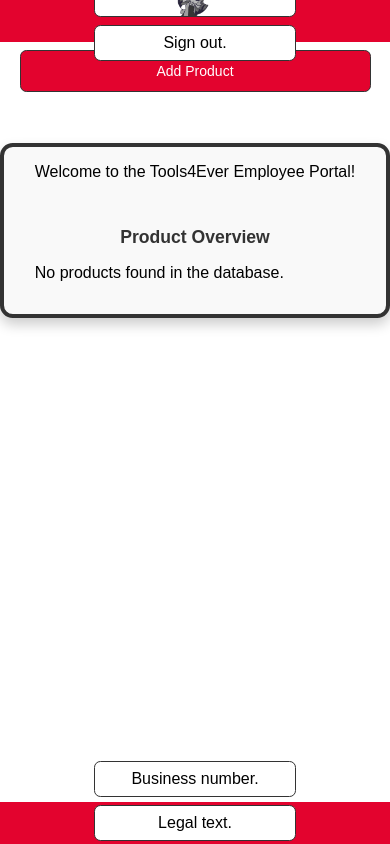
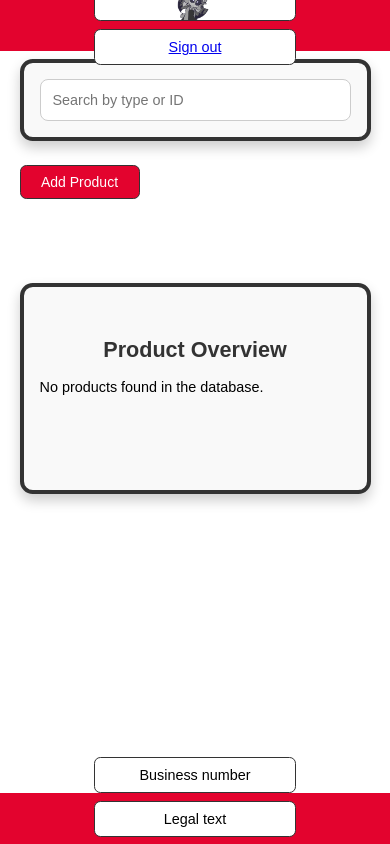
Before and after one commit to alexljn5/alexljn5s-fullstack-project, a PHP site: page /dashboard.php in a window 390 px wide. Run offline with PHP 8.4, Linux system fonts and the light colour scheme; data that the repository does not hold is empty.

Commit message:
Overhauled dashboard.php
Overhauled dashboard.php, still a lot of work needed.

```diff
--- a/src/dashboard.php
+++ b/src/dashboard.php
@@ -1,5 +1,4 @@
 <?php
-// dashboard.php
 $servername = "mysql-db";
 $username = "alexljn5";
 $password = "password";
@@ -64,6 +63,7 @@ $conn->close();
     <title>Tools4Ever Dashboard!</title>
     <link href="styles.css" rel="stylesheet">
     <script src="javascript/dashboard.js"></script>
+    <script src="javascript/searchbar.js"></script>
 </head>
 
 <body>
@@ -73,11 +73,15 @@ $conn->close();
                 <img src="img/logoplaceholder.webp" alt="Placeholder Logo">
             </div>
             <div class="signout-box">
-                <p>Sign out.</p>
+                <a href="logout.php">Sign out</a>
             </div>
         </header>
     </div>
-    <p>hi</p>
+    <div class="search-bar-container">
+        <form method="POST" action="">
+            <input type="text" id="searchbar" placeholder="Search by type or ID">
+        </form>
+    </div>
     <div class="addproductbutton">
         <button type="button" onclick="toggleForm()">Add Product</button>
         <div class="add-product-form" id="addProductForm" style="display: none;">
@@ -96,11 +100,7 @@ $conn->close();
             </form>
         </div>
     </div>
-
     <div class="input-container">
-        <div class="welcome-box">
-            <p>Welcome to the Tools4Ever Employee Portal!</p>
-        </div>
         <div class="product-overview">
             <h2>Product Overview</h2>
             <?php if (!empty($products)): ?>
@@ -119,27 +119,19 @@ $conn->close();
             <?php endif; ?>
         </div>
     </div>
-
     <div class="footer-container">
         <footer>
             <div class="business-number-box">
-                <p>Business number.</p>
+                <p>Business number</p>
             </div>
             <div class="legal-text-box">
-                <p>Legal text.</p>
+                <p>Legal text</p>
             </div>
             <div class="copyright-box">
-                <p>Copyright.</p>
+                <p>Copyright</p>
             </div>
         </footer>
     </div>
-
-    <script>
-        function toggleForm() {
-            const form = document.getElementById('addProductForm');
-            form.style.display = form.style.display === 'none' ? 'block' : 'none';
-        }
-    </script>
 </body>
 
 </html>
--- a/src/styles.css
+++ b/src/styles.css
@@ -1,7 +1,6 @@
 body {
     margin: 0;
     font-family: Arial, sans-serif;
-    /* Added for better readability */
 }
 
 .header-container {
@@ -127,9 +126,14 @@ footer {
 }
 
 .input-container {
-    display: grid;
-    justify-content: center;
+    display: flex;
+    /* use flexbox instead of grid */
+    flex-direction: column;
+    /* stack children vertically */
+    justify-content: flex-start;
+    /* align from the top */
     align-items: center;
+    /* center horizontally */
     margin-top: 7vh;
     margin-bottom: 7vh;
     border: 0.3rem solid #333;
@@ -141,7 +145,11 @@ footer {
     margin-left: auto;
     margin-right: auto;
     min-height: 20vh;
+    max-height: 80vh;
+    overflow-y: auto;
+    /* scrollable */
     gap: 1rem;
+    box-sizing: border-box;
 }
 
 .welcome-box {
@@ -182,96 +190,14 @@ footer {
     display: flex;
     justify-content: center;
     align-items: center;
+    cursor: pointer;
 }
 
-.addproductbutton {
-    max-width: 40vw;
-    /* Changed to match input-container for centering */
-    margin: 1rem auto;
-    /* Centered with margin */
-    text-align: left;
+.signout-box p {
+    margin: 0;
+    color: #333;
 }
 
-.addproductbutton button {
-    background-color: #e3032e;
-    /* Red to match theme */
-    color: white;
-    padding: 0.5rem 1rem;
-    border: 0.1rem solid #333;
-    border-radius: 0.4rem;
-    cursor: pointer;
-    font-size: 0.875rem;
-    transition: background-color 0.3s;
-    width: auto;
-    /* Allow button to size naturally */
-}
-
-.addproductbutton button:hover {
-    background-color: #c40227;
-    /* Darker red on hover */
-}
-
-/* Styles for the hidden form - stacked vertically */
-.add-product-form {
-    max-width: 40vw;
-    margin: 1rem auto;
-    background-color: #fff;
-    padding: 1rem;
-    border: 0.3rem solid #333;
-    border-radius: 0.8rem;
-    box-shadow: 0 0.4rem 0.8rem rgba(0, 0, 0, 0.2);
-    display: block;
-    /* Ensure it's block-level */
-}
-
-.add-product-form label {
-    display: block;
-    /* Stack labels under each other */
-    margin: 0.5rem 0 0.2rem;
-    color: #333;
-    font-weight: bold;
-    width: 100%;
-    text-align: left;
-}
-
-.add-product-form input {
-    display: block;
-    /* Stack inputs under labels */
-    width: 100%;
-    /* Full width for stacking */
-    padding: 0.5rem;
-    font-size: 0.875rem;
-    border: 0.1rem solid #ccc;
-    border-radius: 0.4rem;
-    margin-bottom: 0.5rem;
-    box-sizing: border-box;
-    /* Include padding in width */
-}
-
-.add-product-form button {
-    background-color: #e3032e;
-    color: white;
-    padding: 0.5rem 1rem;
-    border: 0.1rem solid #333;
-    border-radius: 0.4rem;
-    cursor: pointer;
-    margin-right: 0.5rem;
-    margin-top: 0.5rem;
-}
-
-.add-product-form button[type="button"] {
-    background-color: #ccc;
-}
-
-.add-product-form button:hover {
-    background-color: #c40227;
-}
-
-.add-product-form button[type="button"]:hover {
-    background-color: #bbb;
-}
-
-/* Product overview styles */
 .product-overview {
     margin-top: 1rem;
     width: 100%;
@@ -285,10 +211,12 @@ footer {
 
 .product-grid {
     display: grid;
-    grid-template-columns: repeat(auto-fit, minmax(15rem, 1fr));
+    grid-template-columns: repeat(auto-fit, minmax(10rem, 1fr));
     gap: 1rem;
     padding: 0.5rem;
     width: 100%;
+    min-width: 0;
+    box-sizing: border-box;
 }
 
 .product-card {
@@ -308,7 +236,6 @@ footer {
 .product-card h3 {
     margin: 0 0 0.5rem;
     color: #e3032e;
-    /* Red to match theme */
     font-size: 1.2rem;
 }
 
@@ -321,8 +248,178 @@ footer {
     color: #000;
 }
 
-/* Media Query for Responsive Design (enhanced for mobile) */
-@media screen and (max-width: 600px) {
+.addproductbutton {
+    display: flex;
+    justify-content: flex-start;
+    padding-right: 90rem;
+    padding-top: 2rem;
+    max-width: 40vw;
+    margin: 0.5rem auto;
+    padding-left: 0.5rem;
+    position: relative;
+}
+
+.addproductbutton button {
+    background-color: #e3032e;
+    color: white;
+    padding: 0.5rem 1rem;
+    border: 0.1rem solid #333;
+    border-radius: 0.4rem;
+    cursor: pointer;
+    font-size: 0.875rem;
+    transition: background-color 0.3s;
+    width: auto;
+    min-width: 120px;
+}
+
+.addproductbutton button:hover {
+    background-color: #c40227;
+}
+
+.addproductbutton button:focus {
+    outline: 0.2rem solid #e3032e;
+}
+
+.add-product-form {
+    position: absolute;
+    top: 100%;
+    left: 0.5rem;
+    width: calc(40vw - 1rem);
+    max-width: 400px;
+    background-color: #f9f9f9;
+    padding: 1rem;
+    border: 0.3rem solid #333;
+    border-radius: 0.8rem;
+    box-shadow: 0 0.4rem 0.8rem rgba(0, 0, 0, 0.2);
+    z-index: 10;
+    display: none;
+}
+
+.add-product-form label {
+    display: block;
+    margin: 0.5rem 0 0.2rem;
+    color: #333;
+    font-weight: bold;
+    text-align: left;
+}
+
+.add-product-form input {
+    display: block;
+    width: 100%;
+    padding: 0.5rem;
+    font-size: 0.875rem;
+    border: 0.1rem solid #ccc;
+    border-radius: 0.4rem;
+    margin-bottom: 0.5rem;
+    box-sizing: border-box;
+}
+
+.add-product-form input:focus {
+    outline: 0.2rem solid #e3032e;
+}
+
+.add-product-form button {
+    background-color: #e3032e;
+    color: white;
+    padding: 0.5rem 1rem;
+    border: none;
+    border-radius: 0.4rem;
+    cursor: pointer;
+    margin-right: 0.5rem;
+    margin-top: 0.5rem;
+    transition: background-color 0.3s;
+}
+
+.add-product-form button[type="button"] {
+    background-color: #ccc;
+}
+
+.add-product-form button:hover {
+    background-color: #c40227;
+}
+
+.add-product-form button[type="button"]:hover {
+    background-color: #bbb;
+}
+
+.add-product-form button:focus {
+    outline: 0.2rem solid #e3032e;
+}
+
+.search-bar-container {
+    max-width: 40vw;
+    margin: 6vh auto 0.5rem;
+    padding: 0.5rem;
+    background-color: #f9f9f9;
+    border: 0.3rem solid #333;
+    border-radius: 0.8rem;
+    box-shadow: 0 0.4rem 0.8rem rgba(0, 0, 0, 0.2);
+    box-sizing: border-box;
+    display: flex;
+    justify-content: center;
+    align-items: center;
+}
+
+.search-bar-container form {
+    width: 100%;
+    margin: 0;
+    padding: 0;
+}
+
+.search-bar-container input#searchbar {
+    width: 100%;
+    padding: 0.5rem;
+    font-size: 0.875rem;
+    border: 0.1rem solid #ccc;
+    border-radius: 0.5rem;
+    box-sizing: border-box;
+}
+
+.search-bar-container input#searchbar:focus {
+    outline: 0.2rem solid #e3032e;
+}
+
+@media screen and (max-width: 1024px) {
+
+    .input-container,
+    .addproductbutton {
+        max-width: 60vw;
+    }
+
+    .add-product-form {
+        width: calc(60vw - 1.5rem);
+        max-width: 400px;
+        left: 0.75rem;
+    }
+
+    .product-grid {
+        grid-template-columns: repeat(auto-fit, minmax(8rem, 1fr));
+        gap: 0.75rem;
+        width: 100%;
+        min-width: 0;
+    }
+
+    .addproductbutton {
+        padding-left: 0.75rem;
+    }
+
+    .search-bar-container {
+        max-width: 60vw;
+        padding: 0.75rem;
+    }
+
+    .search-bar-container input#searchbar {
+        padding: 0.75rem;
+        font-size: 0.875rem;
+    }
+
+    .input-container {
+        max-height: 75vh;
+        padding: 0.75rem;
+    }
+}
+
+@media screen and (max-width: 768px) {
 
     header,
     footer {
@@ -344,67 +441,148 @@ footer {
         height: 4vh;
     }
 
-    .input-container {
-        max-width: 90vw;
-        /* Increased for mobile */
+    .input-container,
+    .addproductbutton {
+        max-width: 70vw;
         padding: 1rem;
-        margin-top: 6vh;
-        /* Adjust for fixed header */
-        margin-bottom: 6vh;
-        /* Adjust for fixed footer */
-        min-height: auto;
-        /* Allow natural height */
+        gap: 0.75rem;
+    }
+
+    .add-product-form {
+        width: calc(70vw - 2rem);
+        max-width: 400px;
+        left: 1rem;
+        padding: 1rem;
     }
 
     .input-boxes input {
-        width: 90vw;
-        /* Full width on mobile */
+        width: 50vw;
         max-width: 250px;
+    }
+
+    .product-grid {
+        grid-template-columns: repeat(auto-fit, minmax(8rem, 1fr));
+        gap: 0.5rem;
+        width: 100%;
+        min-width: 0;
+    }
+
+    .addproductbutton {
+        padding-left: 1rem;
+    }
+
+    .search-bar-container {
+        max-width: 70vw;
+        padding: 1rem;
+    }
+
+    .search-bar-container input#searchbar {
+        padding: 0.75rem;
+        font-size: 0.875rem;
+    }
+
+    .input-container {
+        max-height: 70vh;
+        padding: 1rem;
+    }
+}
+
+@media screen and (max-width: 600px) {
+    .input-container {
+        max-width: 90vw;
+        padding: 1.5rem;
+        margin-top: 8vh;
+        margin-bottom: 8vh;
+        max-height: 65vh;
+    }
+
+    .input-boxes input {
+        width: 80vw;
+        max-width: 300px;
+    }
+
+    .product-grid {
+        grid-template-columns: 1fr;
+        gap: 1rem;
+        width: 100%;
+        min-width: 0;
     }
 
     .addproductbutton {
         max-width: 90vw;
+        padding-left: 1.5rem;
         margin: 0.5rem auto;
     }
 
-    .addproductbutton button {
-        width: 100%;
-        /* Full width button on mobile for easy tapping */
-        padding: 0.75rem;
-        /* Larger padding for touch */
-    }
-
     .add-product-form {
-        max-width: 90vw;
-        padding: 1rem;
-        margin: 0.5rem auto;
+        width: calc(90vw - 3rem);
+        max-width: 350px;
+        left: 1.5rem;
+        padding: 1.5rem;
     }
 
     .add-product-form input {
-        width: 100%;
+        padding: 0.75rem;
         font-size: 1rem;
-        /* Larger font for mobile */
     }
 
     .add-product-form button {
-        width: 48%;
-        /* Side-by-side buttons on mobile, but stacked if needed */
-        margin: 0.25rem;
+        padding: 0.75rem 1.5rem;
+        font-size: 1rem;
+        width: auto;
+        min-width: 100px;
     }
 
-    .product-grid {
-        grid-template-columns: 1fr;
-        /* Single column on mobile */
-        gap: 0.5rem;
+    .search-bar-container {
+        max-width: 90vw;
+        padding: 1.5rem;
+        margin: 7vh auto 0.5rem;
+    }
+
+    .search-bar-container input#searchbar {
+        padding: 0.75rem;
+        font-size: 1rem;
+    }
+}
+
+@media screen and (max-width: 480px) {
+    body {
+        font-size: 0.9rem;
+    }
+
+    .header-container,
+    .footer-container {
+        height: 6vh;
+    }
+
+    .input-container {
+        min-height: 25vh;
+        padding: 1rem;
+        max-height: 60vh;
     }
 
     .product-card {
         padding: 0.75rem;
-        /* Adjust padding for smaller screens */
     }
 
-    .product-overview h2 {
-        font-size: 1.1rem;
-        /* Smaller heading on mobile */
+    .addproductbutton {
+        padding-left: 1rem;
+    }
+
+    .add-product-form {
+        width: calc(90vw - 2rem);
+        max-width: 300px;
+        left: 1rem;
+        padding: 1rem;
+    }
+
+    .search-bar-container {
+        max-width: 90vw;
+        padding: 1rem;
+    }
+
+    .search-bar-container input#searchbar {
+        padding: 0.75rem;
+        font-size: 0.9rem;
     }
 }
```
Also changed, not shown: src/javascript/dashboard.js (+26 -0 lines), src/javascript/searchbar.js (added, +17 -0 lines).
